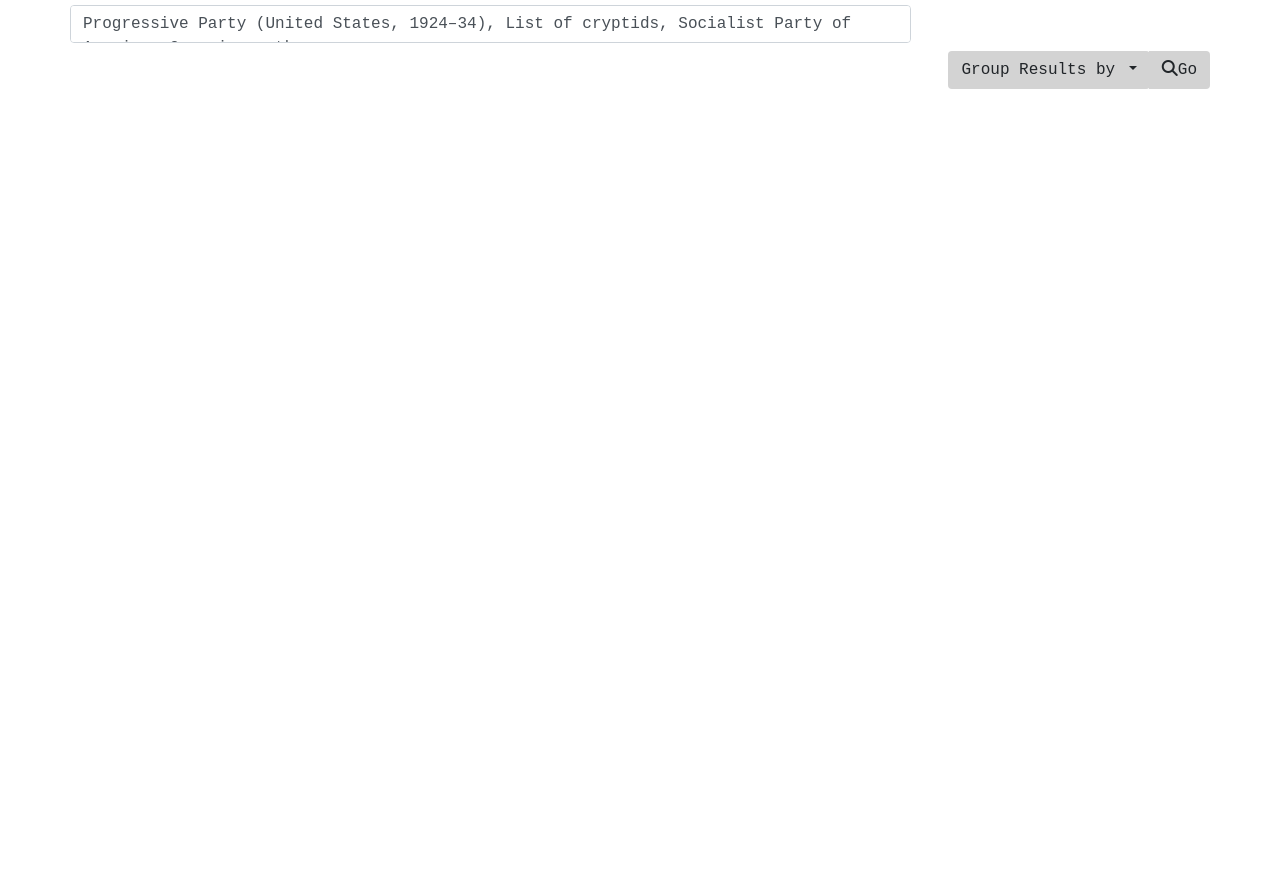
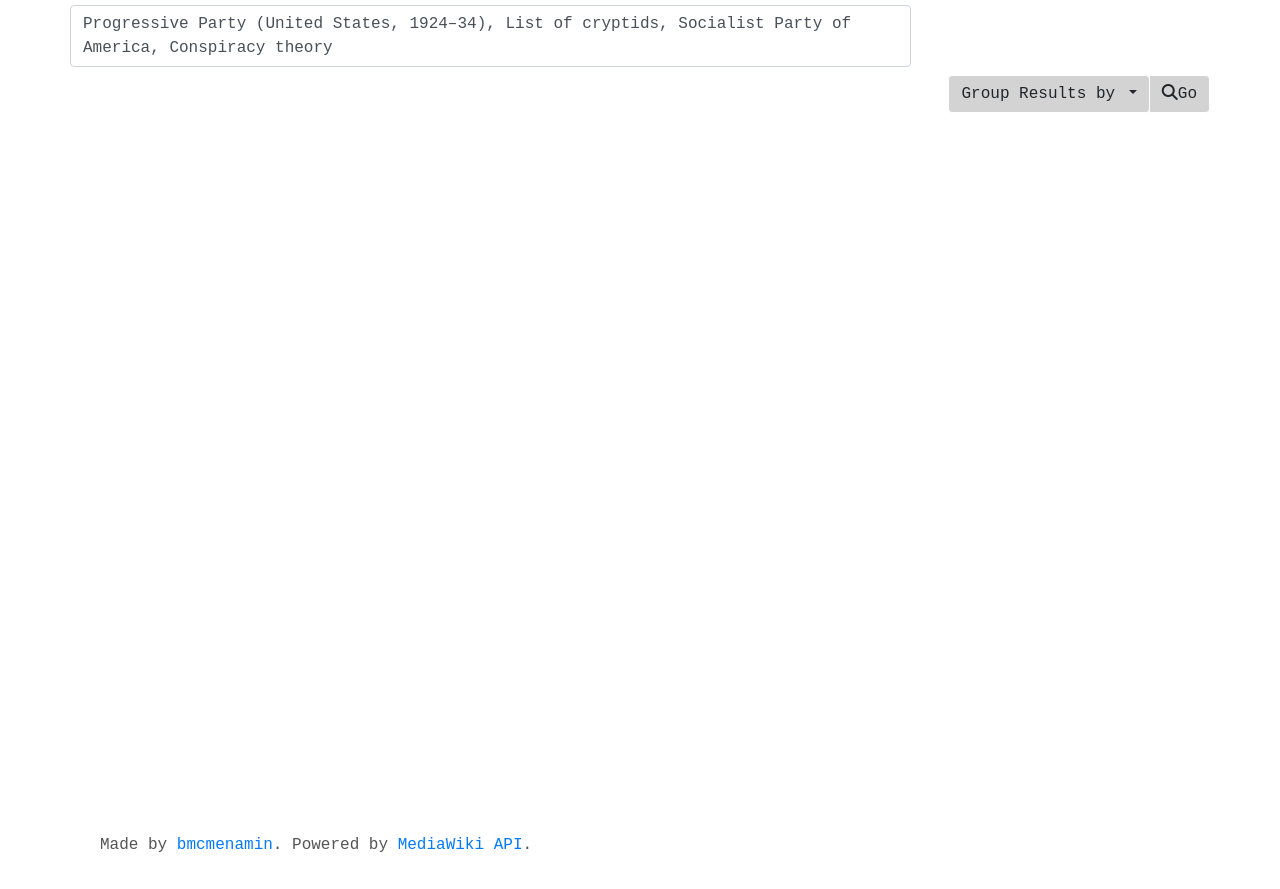
Before and after one commit to bmcmenamin/tourguide, a plain HTML site: page flaskapp/templates/places.html in a window 1280 px wide. Shown: the part 83-972 px from the top of the page. Before the commit the page ends 800 px from the top, so only its background shows below. Drawn offline with nearby package versions, Linux system fonts and the light colour scheme.

Commit message:
footer update

```diff
--- a/flaskapp/static/style.css
+++ b/flaskapp/static/style.css
@@ -28,6 +28,7 @@
 
 .btn {
     background-color: #d3d3d3;
+    border-color: #FFFFFF;
 }
 
 textarea {
--- a/flaskapp/templates/places.html
+++ b/flaskapp/templates/places.html
@@ -28,7 +28,7 @@
         <div class="md-form">
           <textarea
             id="topic-form" class="form-control noresize"
-            rows=1 cols=80 maxlength=150
+            rows=2 cols=80 maxlength=160
             placeholder="Make a comma seperated list of Wikipedia page titles">
           </textarea>
         </div>
@@ -57,8 +57,15 @@
     </div>
   </div>
 
-  <div class="container col-xs-12">
+  <div class="container col-xs-12" style="min-height:90vh">
     <div class="body list-group" id="output-vals"></div>
   </div>
 
 </body>
+
+<footer>
+  <div class="container col-xs-12">
+    Made by <a href=https://github.com/bmcmenamin/tourguide>bmcmenamin<a>.
+    Powered by <a href=https://www.mediawiki.org/w/index.php?title=API:Main_page&oldid=2988334>MediaWiki API</a>.
+  </div>
+</footer>
```
Also changed, not shown: 1 other file.
